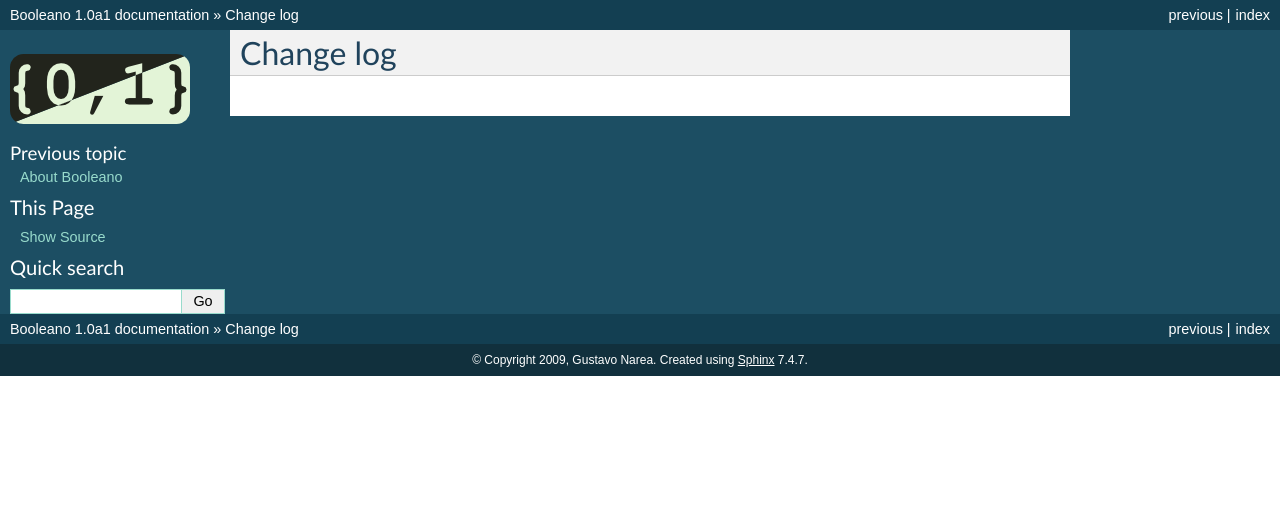
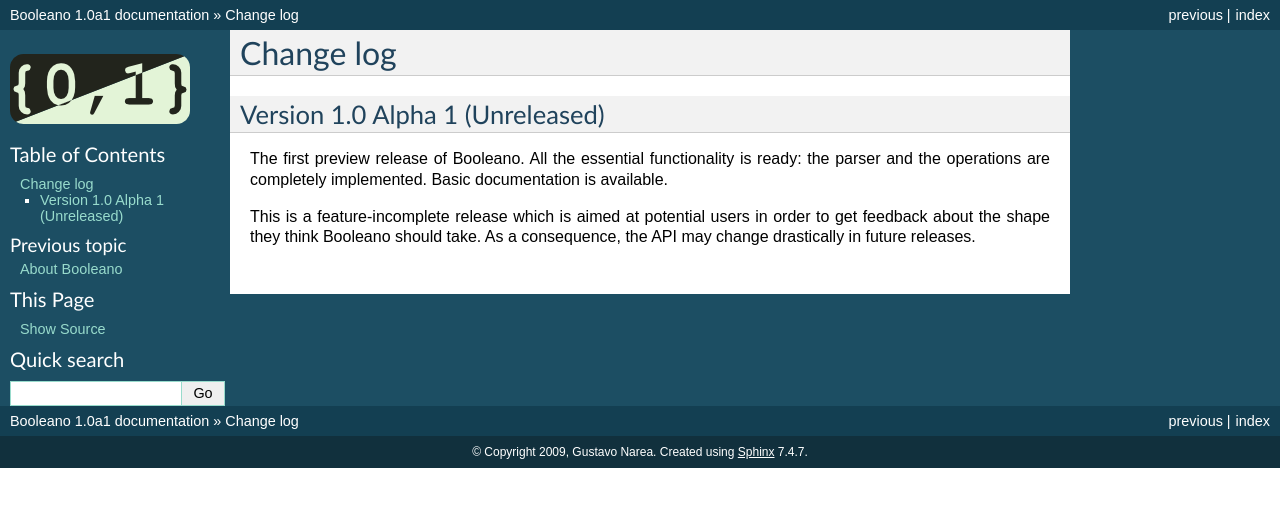
Before and after one commit to aipub/booleano, a Sphinx documentation site: the page built from docs/source/changes.rst, in a window 1280 px wide. Shown: the top 507 px of the page. Built offline with Sphinx 7.4.7, drawn with Linux system fonts in a browser that asks for light colours.

Commit message:
Documented the changes in the first release.

```diff
--- a/docs/source/changes.rst
+++ b/docs/source/changes.rst
@@ -1,3 +1,15 @@
 ==========
 Change log
 ==========
+
+
+Version 1.0 Alpha 1 (Unreleased)
+================================
+
+The first preview release of Booleano. All the essential functionality is
+ready: the parser and the operations are completely implemented. Basic
+documentation is available.
+
+This is a feature-incomplete release which is aimed at potential users in order
+to get feedback about the shape they think Booleano should take. As a
+consequence, the API may change drastically in future releases.
```
